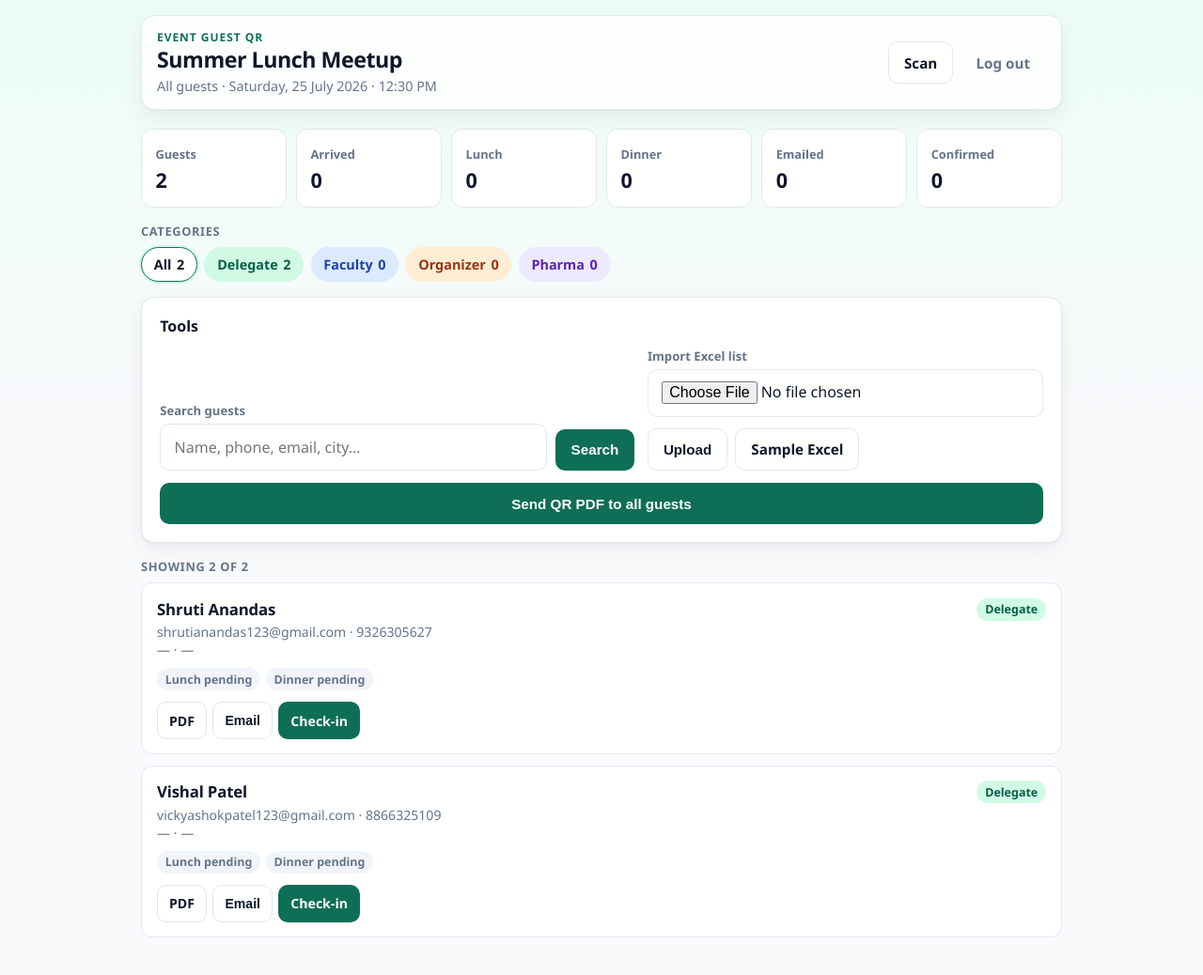
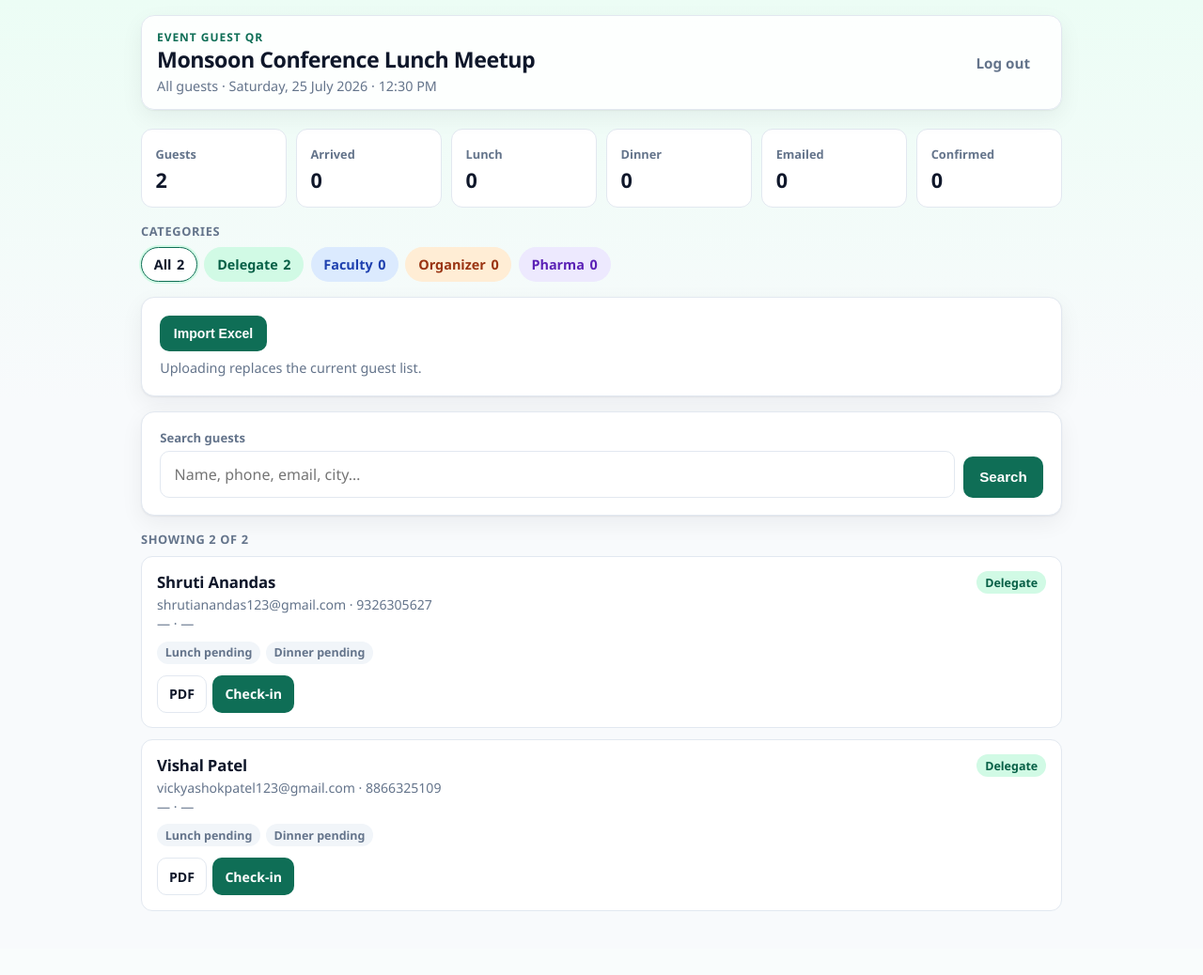
Before and after one commit to SHRUTI-ad/GUEST_QR, a Flask app: page / in a window 1280 px wide. Shown: the whole page at 94% size. After the commit the page ends 970 px from the top, so only its background shows below. Run offline with Flask 3, Linux system fonts and the light colour scheme; the visitor is signed in with stand-in values (Sample User, id 1); data comes from the database, SQL or seed files in the repository.

Commit message:
final merge

```diff
--- a/app.py
+++ b/app.py
@@ -55,7 +55,7 @@ STAFF_USERNAME = os.environ.get("STAFF_USERNAME", "staff")
 STAFF_PASSWORD = os.environ.get("STAFF_PASSWORD", "event123")
 STAFF_PASSWORD_HASH = generate_password_hash(STAFF_PASSWORD)
 
-EVENT_NAME = "Summer Lunch Meetup"
+EVENT_NAME = "Monsoon Conference Lunch Meetup"
 EVENT_DATE = "Saturday, 25 July 2026 · 12:30 PM"
 EVENT_VENUE = "Main Hall, City Convention Center"
 
@@ -865,7 +865,10 @@ def upload_excel():
     try:
         rows = read_guests_from_excel(file)
         count = replace_guests_from_rows(rows)
-        flash(f"Loaded {count} guest(s) from Excel.", "ok")
+        flash(
+            f"Imported {count} guest(s) from Excel. Previous list was replaced.",
+            "ok",
+        )
     except Exception as exc:  # noqa: BLE001
         flash(f"Excel upload failed: {exc}", "bad")
     return redirect(url_for("home"))
--- a/static/style.css
+++ b/static/style.css
@@ -185,6 +185,40 @@ h1 {
 .btn.ghost {
   background: transparent;
   color: var(--muted);
+  border-color: transparent;
+}
+.btn.btn-sm {
+  min-height: 38px;
+  padding: 0.45rem 0.85rem;
+  font-size: 0.88rem;
+}
+
+.tools-compact {
+  display: flex;
+  flex-direction: column;
+  align-items: flex-start;
+  padding: 0.75rem 1rem;
+}
+
+/* Category-colored check-in buttons (also on All tab) */
+.btn.checkin-btn.cat-delegate {
+  background: #0f6e56;
+  color: #fff;
+  border-color: transparent;
+}
+.btn.checkin-btn.cat-faculty {
+  background: #1d4ed8;
+  color: #fff;
+  border-color: transparent;
+}
+.btn.checkin-btn.cat-organizer {
+  background: #c2410c;
+  color: #fff;
+  border-color: transparent;
+}
+.btn.checkin-btn.cat-pharma {
+  background: #6d28d9;
+  color: #fff;
   border-color: transparent;
 }
 
--- a/templates/home.html
+++ b/templates/home.html
@@ -19,7 +19,6 @@
       </p>
     </div>
     <nav class="app-nav">
-      <a class="btn secondary" href="{{ url_for('scan') }}">Scan</a>
       <a class="btn ghost" href="{{ url_for('logout') }}">Log out</a>
     </nav>
   </header>
@@ -56,9 +55,18 @@
     {% endfor %}
   </div>
 
+  {# Excel import only on All tab #}
+  {% if not category %}
+    <div class="panel tools-compact">
+      <form method="post" action="{{ url_for('upload_excel') }}" id="excel-upload-form" enctype="multipart/form-data">
+        <input type="file" name="excel_file" id="excel-file-input" accept=".xlsx" hidden />
+        <button type="button" class="btn btn-sm" id="excel-import-btn">Import Excel</button>
+      </form>
+      <p class="help" style="margin-top: 0.45rem;">Uploading replaces the current guest list.</p>
+    </div>
+  {% endif %}
+
   <div class="panel">
-    <h2 class="panel-title">Tools</h2>
-    <div class="toolbar-grid">
     <form method="get" action="{{ url_for('home') }}" class="search-bar">
       {% if category %}<input type="hidden" name="category" value="{{ category }}" />{% endif %}
       <label class="field">
@@ -70,28 +78,6 @@
         <a class="btn secondary" href="{{ url_for('home') }}">Reset</a>
       {% endif %}
     </form>
-
-      <form method="post" action="{{ url_for('upload_excel') }}" enctype="multipart/form-data" class="form-row">
-        <label class="field">
-          <span class="field-label">Import Excel list</span>
-          <input type="file" name="excel_file" accept=".xlsx" required />
-        </label>
-        <div class="actions">
-          <button class="btn secondary" type="submit">Upload</button>
-          <a class="btn secondary" href="{{ url_for('sample_excel') }}">Sample Excel</a>
-        </div>
-      </form>
-    </div>
-    {% if email_ready %}
-      <form method="post" action="{{ url_for('send_all') }}" style="margin-top: 0.85rem;">
-        <button class="btn btn-block" type="submit"
-          onclick="return confirm('Email QR PDFs to all {{ total }} guests?');">
-          Send QR PDF to all guests
-        </button>
-      </form>
-    {% else %}
-      <p class="help" style="margin-top: 0.85rem;">Email send is offline here — use PDF download or local Excel script.</p>
-    {% endif %}
   </div>
 
   <p class="section-label">
@@ -122,16 +108,39 @@
         </div>
         <div class="row-actions">
           <a class="btn secondary" href="{{ url_for('pdf_ticket', token=g.token) }}">PDF</a>
-          {% if email_ready %}
-            <form method="post" action="{{ url_for('send_one', guest_id=g.id) }}">
-              <button class="btn secondary" type="submit">Email</button>
-            </form>
-          {% endif %}
-          <a class="btn" href="{{ url_for('checkin', token=g.token) }}">Check-in</a>
+          <a class="btn checkin-btn {{ category_colors[cat].css }}" href="{{ url_for('checkin', token=g.token) }}">Check-in</a>
         </div>
       </article>
     {% else %}
-      <div class="panel empty-state">No guests found. Try another search or import Excel.</div>
+      <div class="panel empty-state">No guests found. Try another search or import Excel from All tab.</div>
     {% endfor %}
   </div>
+
+  {% if not category %}
+  <script>
+    (function () {
+      const form = document.getElementById("excel-upload-form");
+      const input = document.getElementById("excel-file-input");
+      const btn = document.getElementById("excel-import-btn");
+      if (!form || !input || !btn) return;
+
+      btn.addEventListener("click", function () {
+        input.click();
+      });
+
+      input.addEventListener("change", function () {
+        if (!input.files || !input.files.length) return;
+        const name = input.files[0].name;
+        const ok = confirm(
+          "Import \"" + name + "\"?\n\nThis will REPLACE the current guest list with data from this Excel file."
+        );
+        if (ok) {
+          form.submit();
+        } else {
+          input.value = "";
+        }
+      });
+    })();
+  </script>
+  {% endif %}
 {% endblock %}
```
Lines whose indentation alone changed are shown as unchanged.
